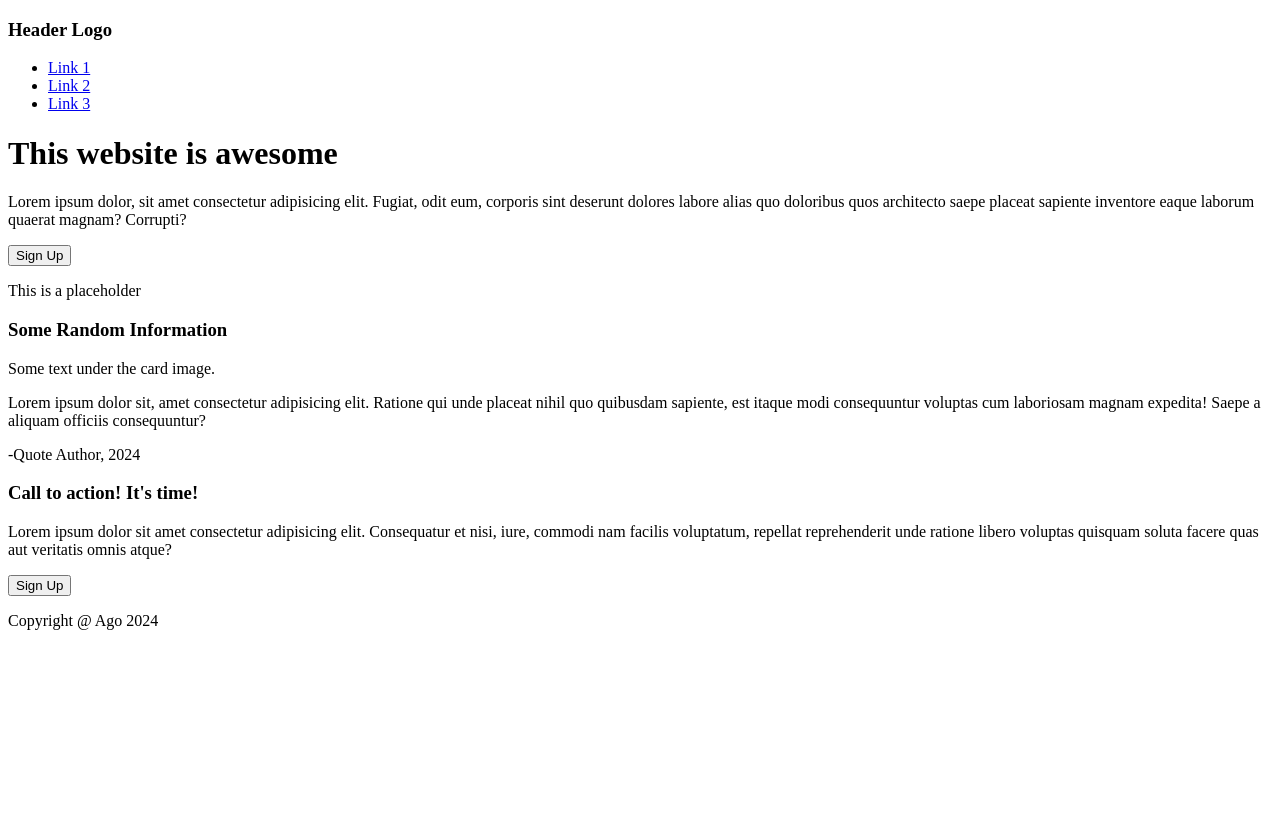
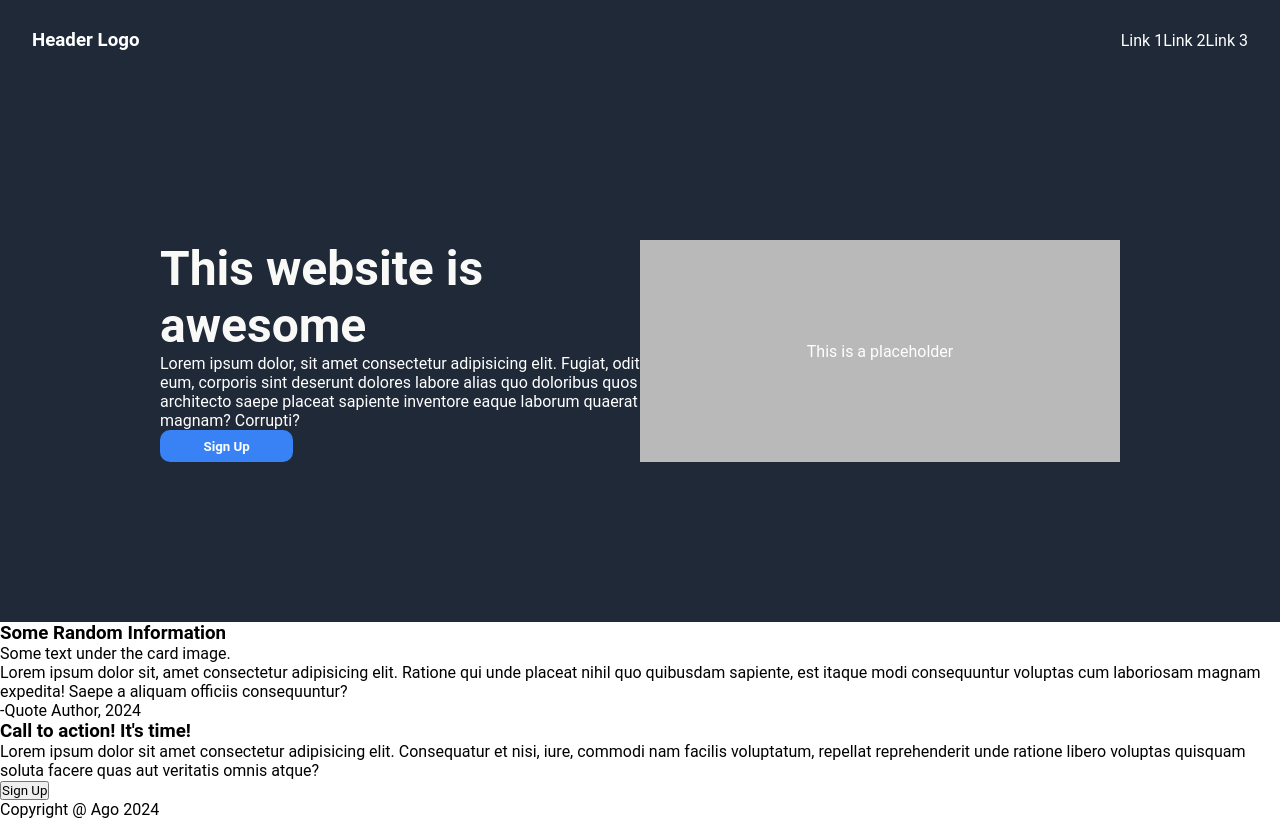
Before and after one commit to Agozzino/odin-css-basics, a plain HTML site: page index.html in a window 1280 px wide. Drawn offline with Linux system fonts and the light colour scheme.

Commit message:
Started styling of the page;  header and hero done.

```diff
--- a/index.html
+++ b/index.html
@@ -17,16 +17,18 @@
     </div>
 
     <div class="hero">
-        <h1>This website is awesome</h1>
-        <p>Lorem ipsum dolor, sit amet consectetur adipisicing elit. Fugiat, odit eum, corporis sint deserunt dolores labore alias quo doloribus quos architecto saepe placeat sapiente inventore eaque laborum quaerat magnam? Corrupti?</p>
-        <button>Sign Up</button>
+        <div id="hero-text">
+            <h1>This website is awesome</h1>
+            <p>Lorem ipsum dolor, sit amet consectetur adipisicing elit. Fugiat, odit eum, corporis sint deserunt dolores labore alias quo doloribus quos architecto saepe placeat sapiente inventore eaque laborum quaerat magnam? Corrupti?</p>
+            <button id="sign-up"><b>Sign Up</b></button>
+        </div>
 
         <div id="placeholder">
             <p>This is a placeholder</p>
         </div>
     </div>
 
-    <div class="hero">
+    <div class="section">
         <h3>Some Random Information</h3>
 
         <div class="card">
@@ -35,12 +37,12 @@
         </div>
     </div>
 
-    <div class="hero">
+    <div class="section">
         <p id="quote">Lorem ipsum dolor sit, amet consectetur adipisicing elit. Ratione qui unde placeat nihil quo quibusdam sapiente, est itaque modi consequuntur voluptas cum laboriosam magnam expedita! Saepe a aliquam officiis consequuntur?</p>
         <p id="quote-author">-Quote Author, 2024</p>
     </div>
 
-    <div class="hero">
+    <div class="section">
         <div class="blue-section">
             <h3>Call to action! It's time!</h3>
             <p>Lorem ipsum dolor sit amet consectetur adipisicing elit. Consequatur et nisi, iure, commodi nam facilis voluptatum, repellat reprehenderit unde ratione libero voluptas quisquam soluta facere quas aut veritatis omnis atque?</p>
--- a/style.css
+++ b/style.css
@@ -0,0 +1,69 @@
+* {
+    margin: 0;
+    padding: 0;
+    box-sizing: border-box;
+    font-family: 'Roboto', system-ui, -apple-system, BlinkMacSystemFont, 'Segoe UI', Roboto, Oxygen, Ubuntu, Cantarell, 'Open Sans', 'Helvetica Neue', sans-serif;
+}
+
+.header{
+    background-color: #1F2937;
+    color: white;
+    display: flex;
+    justify-content: space-between;
+    align-items: center;
+    padding: 0 2em 0;
+    height: 5em;
+}
+
+.header > ul{
+    list-style-type: none;
+    display: flex;
+
+}
+
+li {
+    text-decoration: none;
+}
+
+a {
+    color: white;
+    text-decoration: none;
+}
+
+.hero{
+    background-color: #1F2937;
+    color: white;
+    display: flex;
+    justify-content: space-between;
+    padding: 10em;
+}
+
+#hero-text {
+    width: 50%;
+}
+
+#placeholder {
+    width: 50%;
+}
+
+#hero-text > h1 {
+    font-size: 48px;
+    font-weight: extra-bold;
+    color: #f9faf8;
+}
+
+#sign-up {
+    background-color: #3882F6 ;
+    width: 10em;
+    border: 2px solid #3882F6;
+    padding: 0.5em;
+    border-radius: 10px;
+    color: white;
+}
+
+#placeholder {
+    background-color: rgb(185, 185, 185);
+    display: flex;
+    justify-content: center;
+    align-items: center;
+}
```
